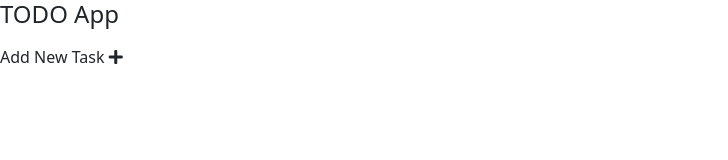
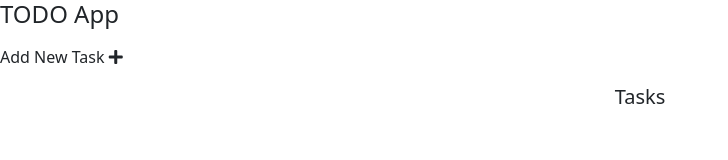
Before and after one commit to Kipkorir-Gideon/Practice, a plain HTML site: page javascript/CRUD/To-Do/index.html in a window 1280 px wide. Shown: the whole page, without its empty margins (0-728 px from the left). Drawn offline with nearby package versions, Linux system fonts and the light colour scheme.

Commit message:
Add a h5 element for tasks and a div to show available tasks.

```diff
--- a/javascript/CRUD/To-Do/index.html
+++ b/javascript/CRUD/To-Do/index.html
@@ -17,6 +17,9 @@
             <span>Add New Task</span>
             <i class="fa fa-plus"></i>
         </div>
+        <h5 class="text-center my-3">Tasks</h5>
+
+        <div class="tasks"></div>
     </div>
 
     <script src="https://cdn.jsdelivr.net/npm/bootstrap@5.1.1/dist/js/bootstrap.bundle.min.js" integrity="sha384-/bQdsTh/da6pkI1MST/rWKFNjaCP5gBSY4sEBT38Q/9RBh9AH40zEOg7Hlq2THRZ" crossorigin="anonymous"></script>
```
